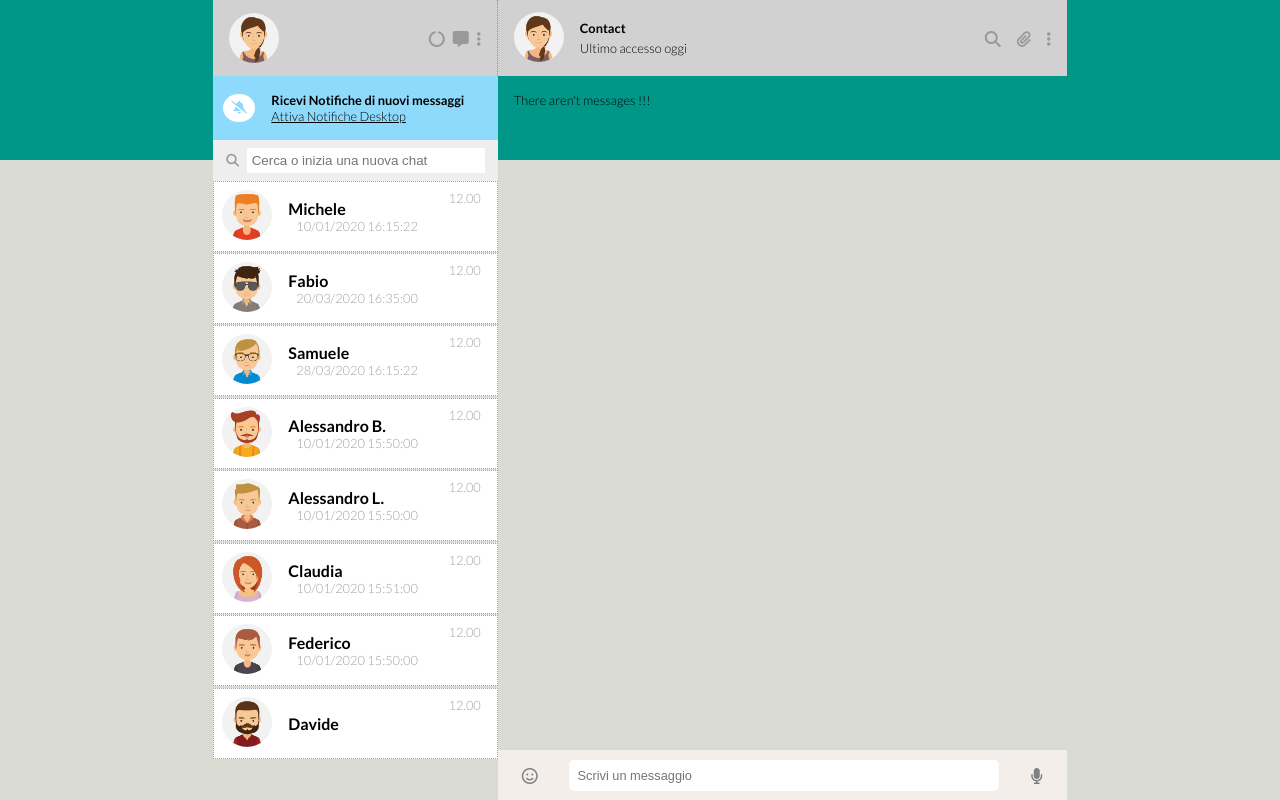
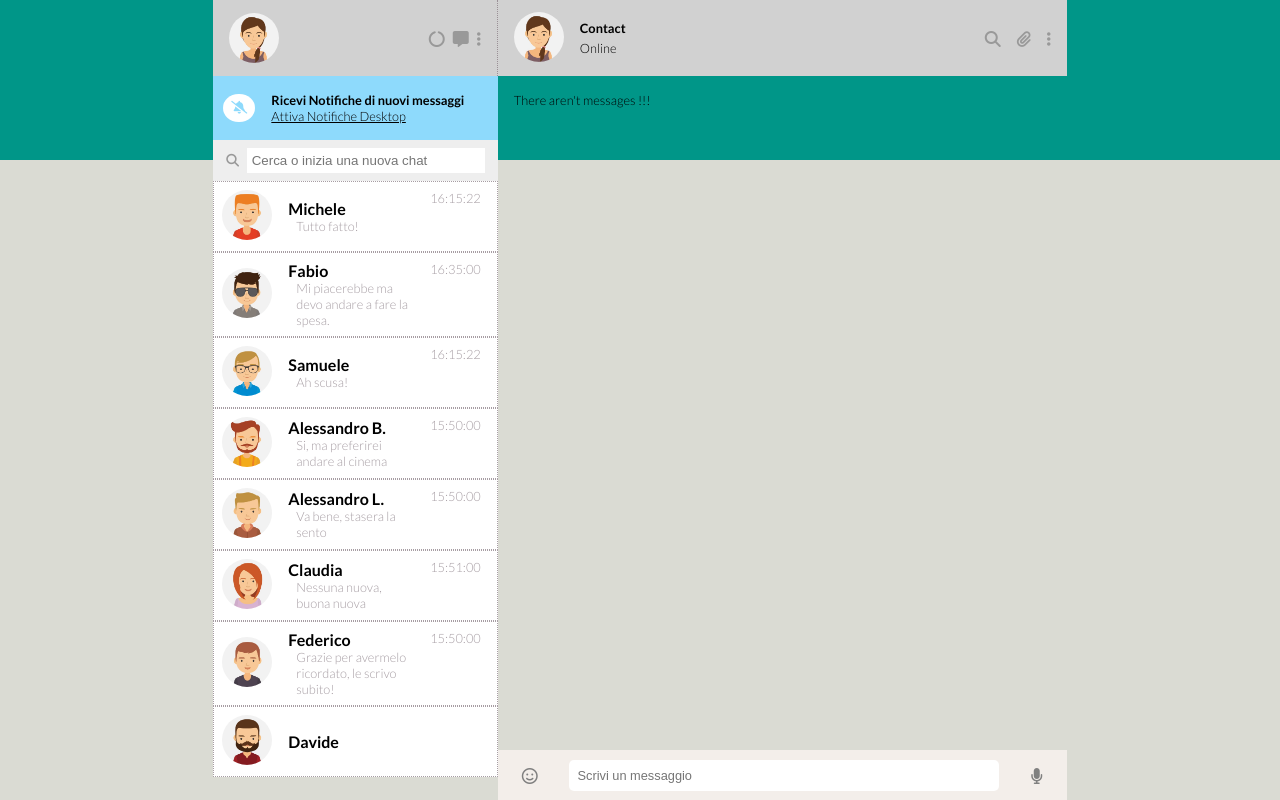
Before and after one commit to Lucaalex00/vue-boolzapp, a plain HTML site: page index.html in a window 1280 px wide. Drawn offline with nearby package versions, Linux system fonts and the light colour scheme.

Commit message:
add Comments on App.js Commit

```diff
--- a/assets/css/style.css
+++ b/assets/css/style.css
@@ -261,7 +261,7 @@ body {
 /*RIGHT*/
 
 #right-container {
-    height: 100%;
+    max-height:100% ;
 }
 
 .right-header {
@@ -316,6 +316,7 @@ body {
     border-radius: 10px;
     max-height: 50%;
     padding: 0.6rem;
+    max-width: 50%;
     width: 40%;
     & p span {
         display: none;
--- a/assets/js/app.js
+++ b/assets/js/app.js
@@ -2,6 +2,7 @@ const { createApp } = Vue;
 createApp({
   data() {
     return {
+      /* My Object's Array */
       contacts: [
         {
           name: "Michele",
@@ -158,33 +159,45 @@ createApp({
           messages: [],
         },
       ],
-      hours: 0,
-      mins: 0,
-
+      /* My Variables */
       activeContact: null,
       userText: "",
       contactText: "ok",
       contactSearchText: "",
     };
   },
+  //Invoke a "COMPUTED" property
+  //That property is same as method, but it doesn't "RECALL" any function.
+  //It remember and follow the user's instruction
   computed: {
+    //f for contact's Filter
     filteredContacts() {
+      //Control when "INPUT TEXT" is empty
       if (!this.contactSearchText) {
+        //Return all "CONTACTS"
         return this.contacts;
       }
+      //Make a variable with same value of "INPUT TEXT" with LowerCase for control
       const searchText = this.contactSearchText.toLowerCase();
+      //Return "Contacts" array FILTERED
       return this.contacts.filter((contact) =>
+        //Control if "INPUT TEXT" is includes in "CONTACT.NAME" in LowerCase
         contact.name.toLowerCase().includes(searchText)
       );
     },
   },
   methods: {
+    //f to invoke :
+    //addNewMessage f
+    //getAnswer f
+    //clearInputField f
     sendMessage() {
       this.addNewMessage();
       this.getAnswer();
       this.clearInputField();
     },
 
+    //f for make user able to add new message from input field in "MAIN HTML"
     addNewMessage() {
       if (this.activeContact != null && this.userText.length > 0) {
         const currentDate = new Date();
@@ -197,10 +210,12 @@ createApp({
       }
     },
 
+    //f just for clear input field in "MAIN HTML"
     clearInputField() {
       this.userText = "";
     },
 
+    //f to get a dinamically "ok" from contact when user invoke addNewMessage f with 1 seconds' delay
     getAnswer() {
       if (this.activeContact != null && this.userText.length > 0) {
         setTimeout(() => {
@@ -216,21 +231,24 @@ createApp({
           );
         }, 1000);
       }
+      //f
+      //f
     },
 
+    //f then show Contact's conversation when invoked on a "CLICK"
     showMainConversation(contact) {
       this.activeContact = { ...contact };
     },
-    getStatus(contact) {
-      console.log(contact.messages.status);
-      return contact.status;
-    },
+
+    //f to keep last message and stamp in HTML
     getLastMessage(contact) {
       if (contact.messages.length > 0) {
         return contact.messages[contact.messages.length - 1].message;
       }
       return "";
     },
+
+    //f to keep last message TIME and stamp in HTML
     getLastMessageTime(contact) {
       if (contact.messages.length > 0) {
         return contact.messages[contact.messages.length - 1].date;
--- a/index.html
+++ b/index.html
@@ -48,18 +48,18 @@
                             <input v-model.trim="contactSearchText" @keyup.enter="getSearchedContacts(activeContact.name)" type="text" placeholder="Cerca o inizia una nuova chat">
                         </div>
                     </div>
-                    <div v-for="(contact,index) in filteredContacts" class="left-contacts-menu debug">
+                    <div v-for="(contact) in filteredContacts" class="left-contacts-menu debug">
                         <div class="contact flex" @click="showMainConversation(contact)">
                             <div class="contact-left flex">
                                 <div class="contact-img"><img :src="'./assets'+ contact.avatar" alt="Avatar">
                                 </div>
                                 <div class="contact-info">
                                     <h4>{{contact.name}}</h4>
-                                    <p>{{getLastMessageTime(contact)}}</p>
+                                    <p>{{getLastMessage(contact)}}</p>
                                 </div>
                             </div>
                         <div class="contact-timetable ">
-                            12.00
+                            {{getLastMessageTime(contact).slice(10)}}
                         </div>
                         </div>
                     </div>
@@ -72,7 +72,7 @@
                             </div>
                             <div class="right-header-info flex">
                                 <h4>{{activeContact ? activeContact.name : 'Contact'}}</h4>
-                                <p>Ultimo accesso oggi</p>
+                                <p>Online</p>
                             </div>
                         </div>
                         <div class="right-header-right-container flex">
```
